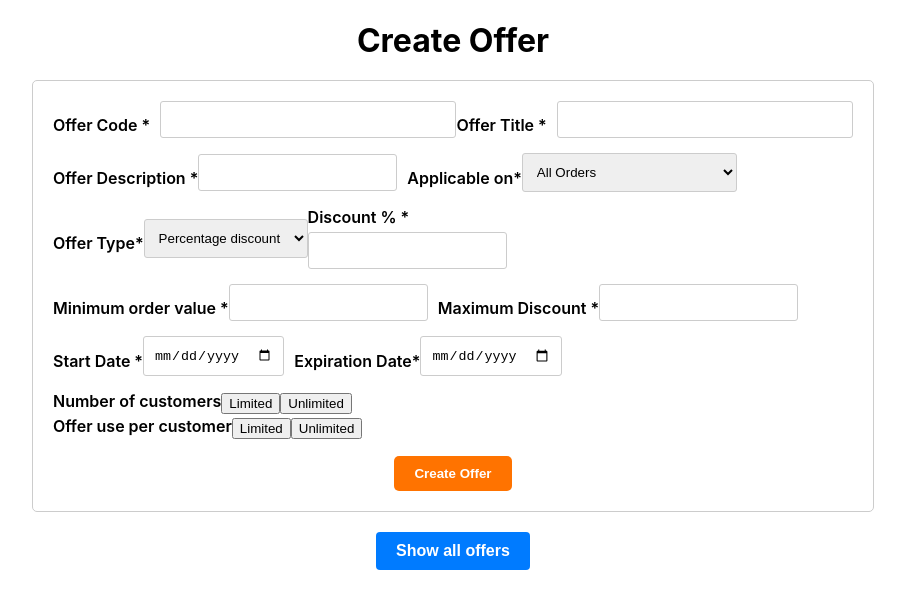
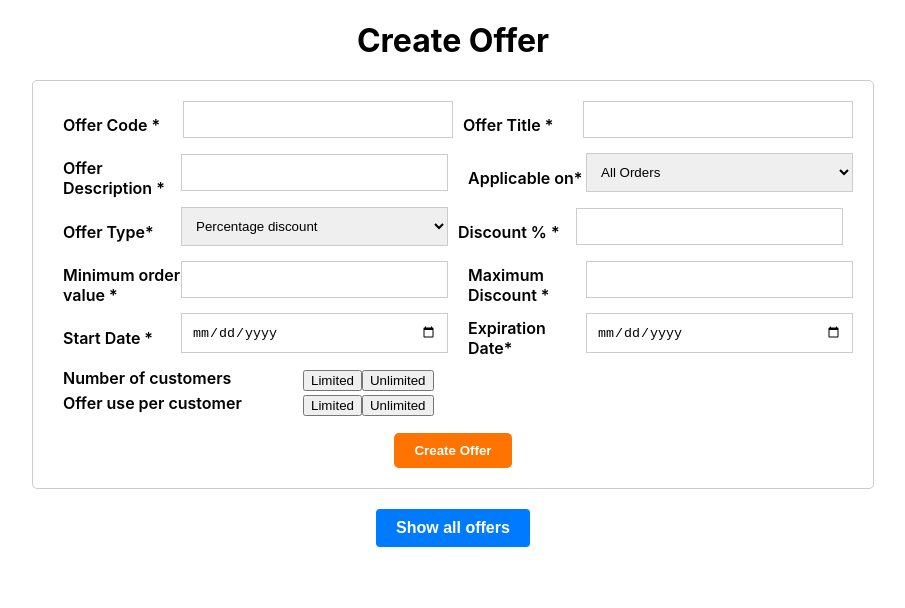
Before and after one commit to anooja62/Offer-App-Frontend, a React (Create React App) app: page / in a window 1280 px wide. Shown: the top 608 px of the page, without its empty margins (187-1092 px from the left). Built offline with nearby package versions, Linux system fonts and the light colour scheme.

Commit message:
form css issues fixed

```diff
--- a/package.json
+++ b/package.json
@@ -12,6 +12,7 @@
     "react-bootstrap": "^2.7.2",
     "react-dom": "^18.2.0",
     "react-scripts": "5.0.1",
+    "react-toastify": "^9.1.2",
     "web-vitals": "^2.1.4"
   },
   "scripts": {
--- a/src/App.css
+++ b/src/App.css
@@ -2,7 +2,6 @@
 
 .App {
   margin: 0 auto;
-
 }
 
 h1 {
@@ -18,7 +17,6 @@ form {
   margin: 0 auto;
 }
 
-
 label {
   display: block;
   margin-bottom: 5px;
@@ -32,12 +30,14 @@ select {
   padding: 10px;
   margin-bottom: 15px;
   border: 1px solid #ccc;
-  border-radius: 3px;
+
   box-sizing: border-box;
+  width: 100%;
 }
 
-input[type="radio"] {
-  margin-right: 5px;
+.input-group select,
+.input-group input {
+  flex-basis: 65%;
 }
 
 .input-box {
@@ -70,13 +70,18 @@ button[type="submit"]:hover {
 }
 
 .input-group__item {
-  flex: 1;
-  margin-left: 10px;
+  padding: 5px;
+  border: 1px solid #ccc;
+  box-sizing: border-box;
+  width: 100%;
 }
 
 .input-group__label {
-  margin-left: 0;
+  margin-left: 10px;
+  width: 100%;
+  flex-basis: 30%;
 }
+
 .btn__show__offers {
   background-color: #007bff;
   border: none;
@@ -86,17 +91,16 @@ button[type="submit"]:hover {
   font-size: 16px;
   font-weight: bold;
   padding: 10px 20px;
-
   display: block;
   margin: 20px auto 0;
   text-align: center;
   transition: background-color 0.3s ease;
-
 }
 
 .btn__show__offers:hover {
   background-color: #0062cc;
 }
+
 .offers {
   display: flex;
   flex-wrap: wrap;
@@ -109,11 +113,11 @@ button[type="submit"]:hover {
   margin: 10px auto;
 }
 
-
 .offer img {
   width: 100%;
   height: auto;
 }
+
 .offer-canvas {
   display: block;
   width: 100%;
@@ -121,7 +125,6 @@ button[type="submit"]:hover {
   border: 1px solid #ccc;
   color: black;
 }
-
 @media only screen and (max-width: 600px) {
   .App {
     max-width: 100%;
--- a/src/App.js
+++ b/src/App.js
@@ -6,6 +6,8 @@ import axios from "./axios";
 import Button from "react-bootstrap/Button";
 import ButtonGroup from "react-bootstrap/ButtonGroup";
 import Offerimg from "../src/assets/OfferBase.png";
+import { ToastContainer, toast } from "react-toastify";
+import "react-toastify/dist/ReactToastify.css";
 function App() {
   const [offers, setOffers] = useState([]);
 
@@ -68,6 +70,15 @@ function App() {
 
     try {
       await axios.post("/offers", offer);
+      toast.success("Offer Created", {
+        position: "top-center",
+        autoClose: 1000,
+        hideProgressBar: false,
+        closeOnClick: true,
+        pauseOnHover: true,
+        draggable: true,
+        progress: undefined,
+      });
     } catch (err) {
       console.log(err);
     }
@@ -142,7 +153,7 @@ function App() {
         ctx.fillText(
           offer.offerDescription,
           offerDescriptionX,
-          boxY + boxHeight  + 50
+          boxY + boxHeight + 50
         );
 
         const date = new Date(offer.expirationDate);
@@ -164,18 +175,14 @@ function App() {
         const expirationTextWidth = ctx.measureText(expirationText).width;
         const expirationTextX =
           boxX + boxWidth / 2 - expirationTextWidth / 2 + 60;
-        ctx.fillText(
-          expirationText,
-          expirationTextX,
-          boxY + boxHeight  + 70
-        );
+        ctx.fillText(expirationText, expirationTextX, boxY + boxHeight + 70);
 
         ctx.font = " 12px Arial";
         ctx.fillStyle = "#FF7B5F";
         ctx.textAlign = "center";
         ctx.fillText(
           "Anjana Beauty Salon",
-          canvas.width / 2 +50,
+          canvas.width / 2 + 50,
           canvas.height - 20
         );
 
@@ -184,8 +191,8 @@ function App() {
         ctx.textAlign = "center";
         ctx.fillText(
           "23, Sector 3, Rajiv Nagar, Raigad",
-          canvas.width / 2 +50,
-          canvas.height - 10 +5
+          canvas.width / 2 + 50,
+          canvas.height - 10 + 5
         );
       };
 
@@ -257,7 +264,6 @@ function App() {
               <option value='gift'>Free Gift</option>
             </select>
 
-            <div>
             {showDiscountInput && (
               <>
                 <label className='input-group__label'>Discount % *</label>
@@ -266,10 +272,10 @@ function App() {
                   style={{ marginRight: "10px" }}
                   required
                   ref={OfferDiscountperRef}
+                  className='input-group__item'
                 />
               </>
             )}
-            </div>
           </div>
         </div>
 
@@ -361,6 +367,17 @@ function App() {
         <div className='btn'>
           <button type='submit' onClick={handleClick}>
             Create Offer
+            <ToastContainer
+              position='top-center'
+              autoClose={1000}
+              hideProgressBar={false}
+              newestOnTop={false}
+              closeOnClick
+              rtl={false}
+              pauseOnFocusLoss
+              draggable
+              pauseOnHover
+            />
           </button>
         </div>
       </form>
```
Also changed, not shown: 1 other file (tests, documents, lock files or other folders). Lines whose indentation alone changed are shown as unchanged.
